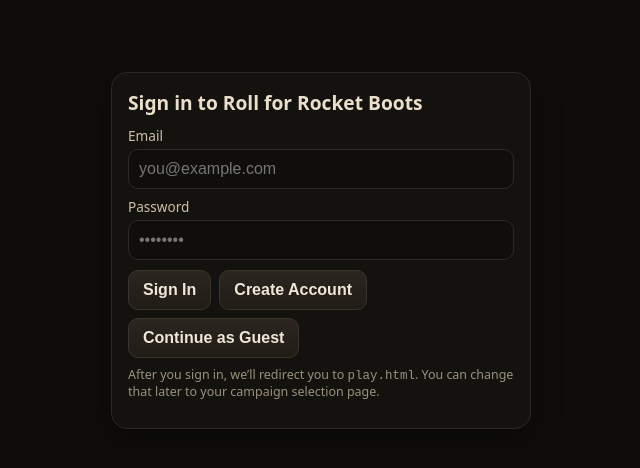
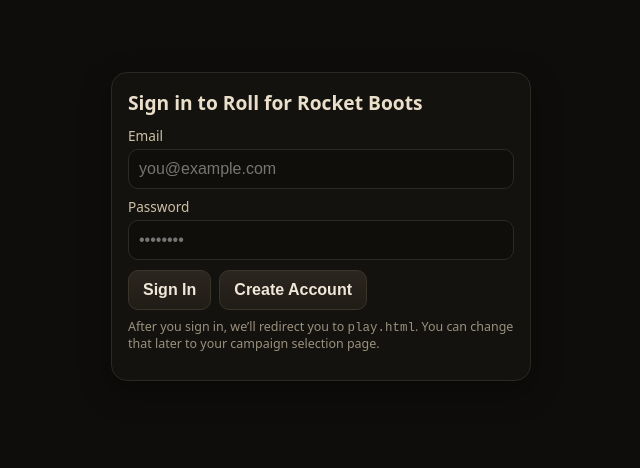
Before and after one commit to Estabondotcom/R4RBAI, a plain HTML site: page index.html in a window 1280 px wide. Shown: the whole page, without its empty margins (319-959 px from the left). Drawn offline with Linux system fonts and the light colour scheme; no server answers.

Commit message:
replace repo with local version

```diff
--- a/index.html
+++ b/index.html
@@ -34,7 +34,6 @@
       <div class="btns">
         <button id="signinBtn">Sign In</button>
         <button id="signupBtn">Create Account</button>
-        <button id="guestBtn">Continue as Guest</button>
       </div>
       <div id="status" class="tiny muted"></div>
       <div id="err" class="err" style="display:none"></div>
```
